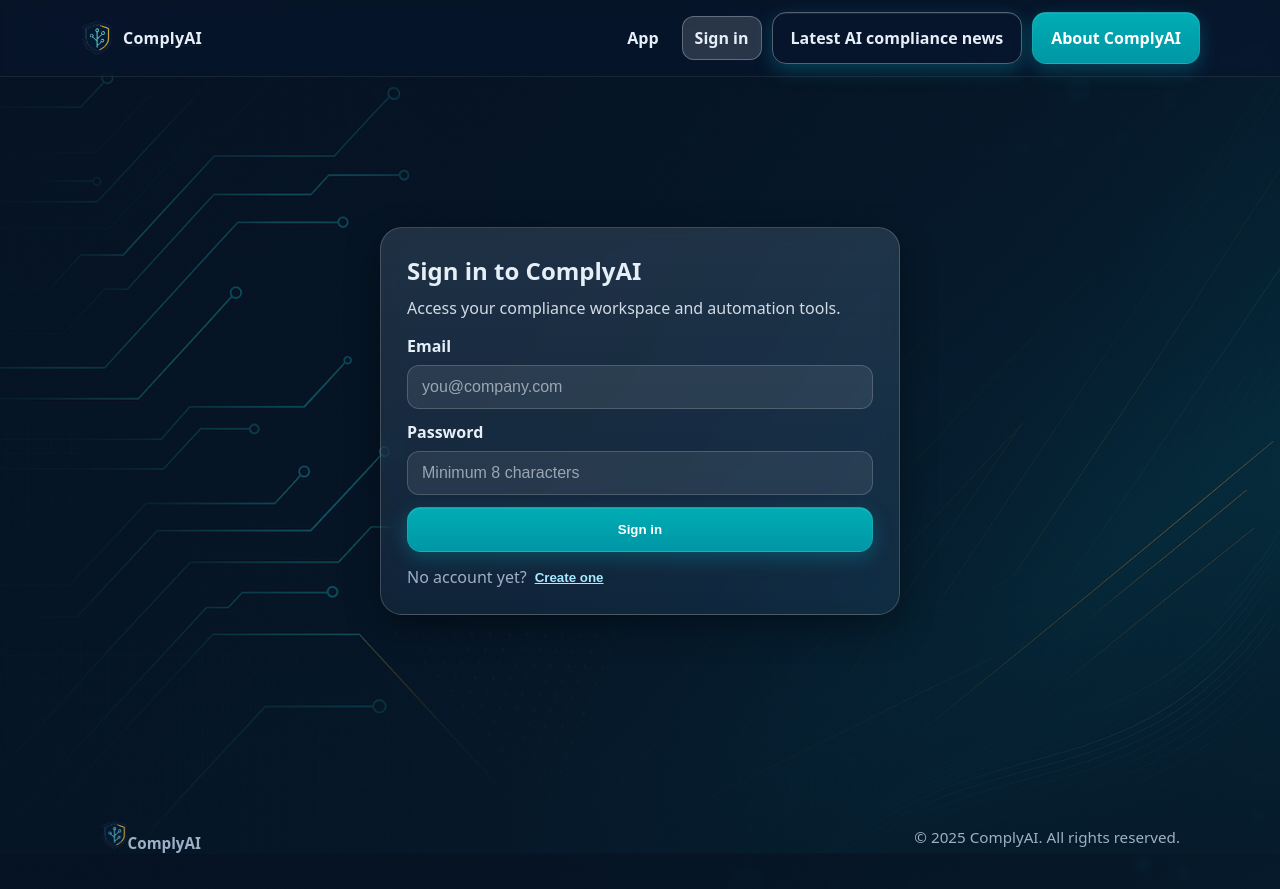
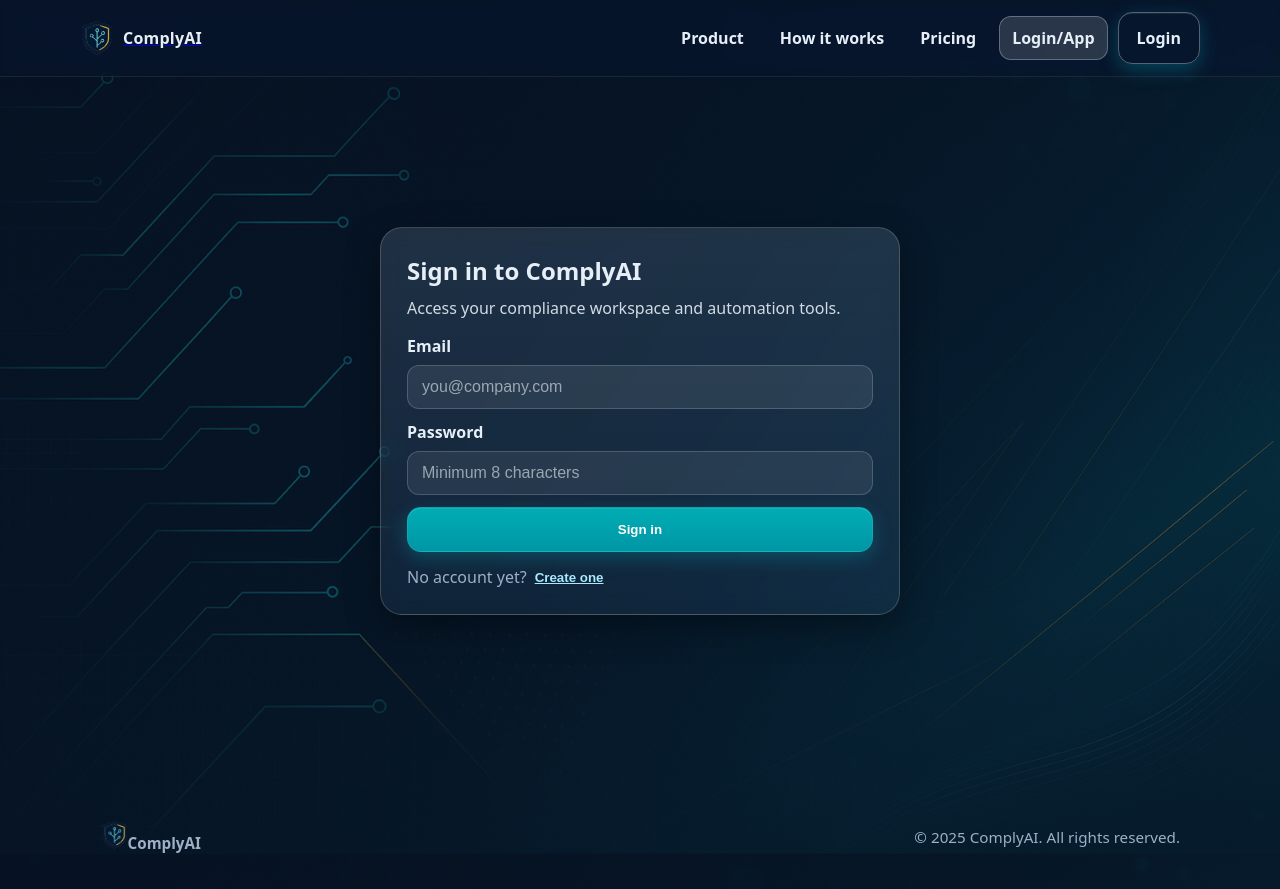
Before and after one commit to BigLilSully/ComplyAI, a React (Vite) app: page /login in a window 1280 px wide. Built offline with nearby package versions, Linux system fonts and the light colour scheme.

Commit message:
Implemented req 6

```diff
--- a/src/pages/Dashboard.jsx
+++ b/src/pages/Dashboard.jsx
@@ -56,6 +56,7 @@
   { id: "vendors",        label: "Vendors" },
   { id: "readiness",      label: "Readiness" },
 ];
+const TAB_IDS = new Set(TABS.map((tab) => tab.id));
 
 export default function Dashboard({ brand }) {
   const { user } = useAuth();
@@ -179,6 +180,26 @@
   useEffect(() => {
     if (activeWorkspaceId) localStorage.setItem("activeWorkspaceId", activeWorkspaceId);
   }, [activeWorkspaceId]);
+
+  useEffect(() => {
+    const applyHashTab = () => {
+      const hashTab = window.location.hash.replace("#", "").trim();
+      if (TAB_IDS.has(hashTab)) {
+        setActiveTab(hashTab);
+      }
+    };
+
+    applyHashTab();
+    window.addEventListener("hashchange", applyHashTab);
+    return () => window.removeEventListener("hashchange", applyHashTab);
+  }, []);
+
+  useEffect(() => {
+    const hashTab = window.location.hash.replace("#", "").trim();
+    if (activeTab && hashTab !== activeTab) {
+      window.history.replaceState(null, "", `#${activeTab}`);
+    }
+  }, [activeTab]);
 
   useEffect(() => {
     let isMounted = true;
--- a/src/sections/HowItWorks.jsx
+++ b/src/sections/HowItWorks.jsx
@@ -3,7 +3,7 @@
 
 export default function HowItWorks() {
   return (
-    <section className="section focus-section" data-focus-section="how-it-works">
+    <section id="how-it-works" className="section focus-section" data-focus-section="how-it-works">
       <div className="container">
         <h2>How it works in 3 steps</h2>
         <ol className="steps-list">
--- a/src/sections/Navbar.jsx
+++ b/src/sections/Navbar.jsx
@@ -6,8 +6,12 @@
   const { session, signOut } = useAuth();
   const location = useLocation();
   const isAuthed = Boolean(session);
+  const isInApp = location.pathname.startsWith("/app");
 
-  const aboutHref = location.pathname === "/" ? "#about" : "/#about";
+  const productHref = location.pathname === "/" ? "#learn" : "/#learn";
+  const howItWorksHref = location.pathname === "/" ? "#how-it-works" : "/#how-it-works";
+  const pricingHref = "/toolkit";
+  const authHref = isAuthed ? "/app" : "/login";
 
   return (
     <nav>
@@ -17,16 +21,29 @@
           <span className="word">{brand}</span>
         </Link>
         <div className="nav-actions">
-          <NavLink className="nav-link" to="/app">App</NavLink>
+          {!isInApp ? (
+            <>
+              <a className="nav-link" href={productHref}>Product</a>
+              <a className="nav-link" href={howItWorksHref}>How it works</a>
+              <NavLink className="nav-link" to={pricingHref}>Pricing</NavLink>
+              <NavLink className="nav-link" to={authHref}>Login/App</NavLink>
+            </>
+          ) : (
+            <>
+              <NavLink className="nav-link" to="/app#inbox">Inbox</NavLink>
+              <NavLink className="nav-link" to="/app#questionnaires">Questionnaires</NavLink>
+              <NavLink className="nav-link" to="/app#evidence">Evidence</NavLink>
+              <NavLink className="nav-link" to="/app#vendors">Vendors</NavLink>
+              <NavLink className="nav-link" to="/app#readiness">Readiness</NavLink>
+            </>
+          )}
           {isAuthed ? (
             <button className="nav-link nav-link--button" type="button" onClick={() => signOut()}>
               Sign out
             </button>
           ) : (
-            <NavLink className="nav-link" to="/login">Sign in</NavLink>
+            <NavLink className="btn btn--ghost" to="/login">Login</NavLink>
           )}
-          <NavLink className="btn btn--ghost" to="/news">Latest AI compliance news</NavLink>
-          <a className="btn" href={aboutHref}>About ComplyAI</a>
         </div>
       </div>
     </nav>
```
